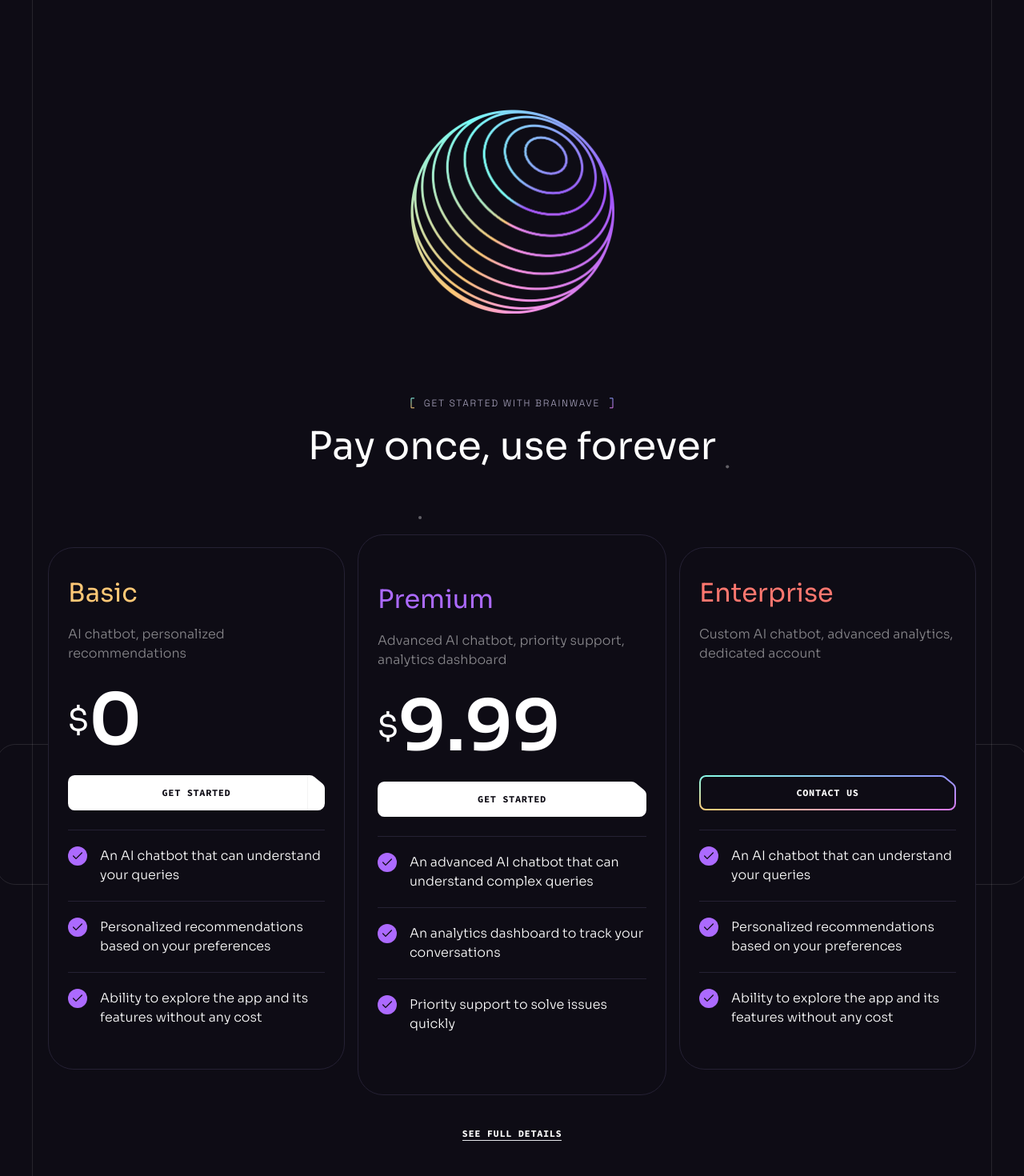
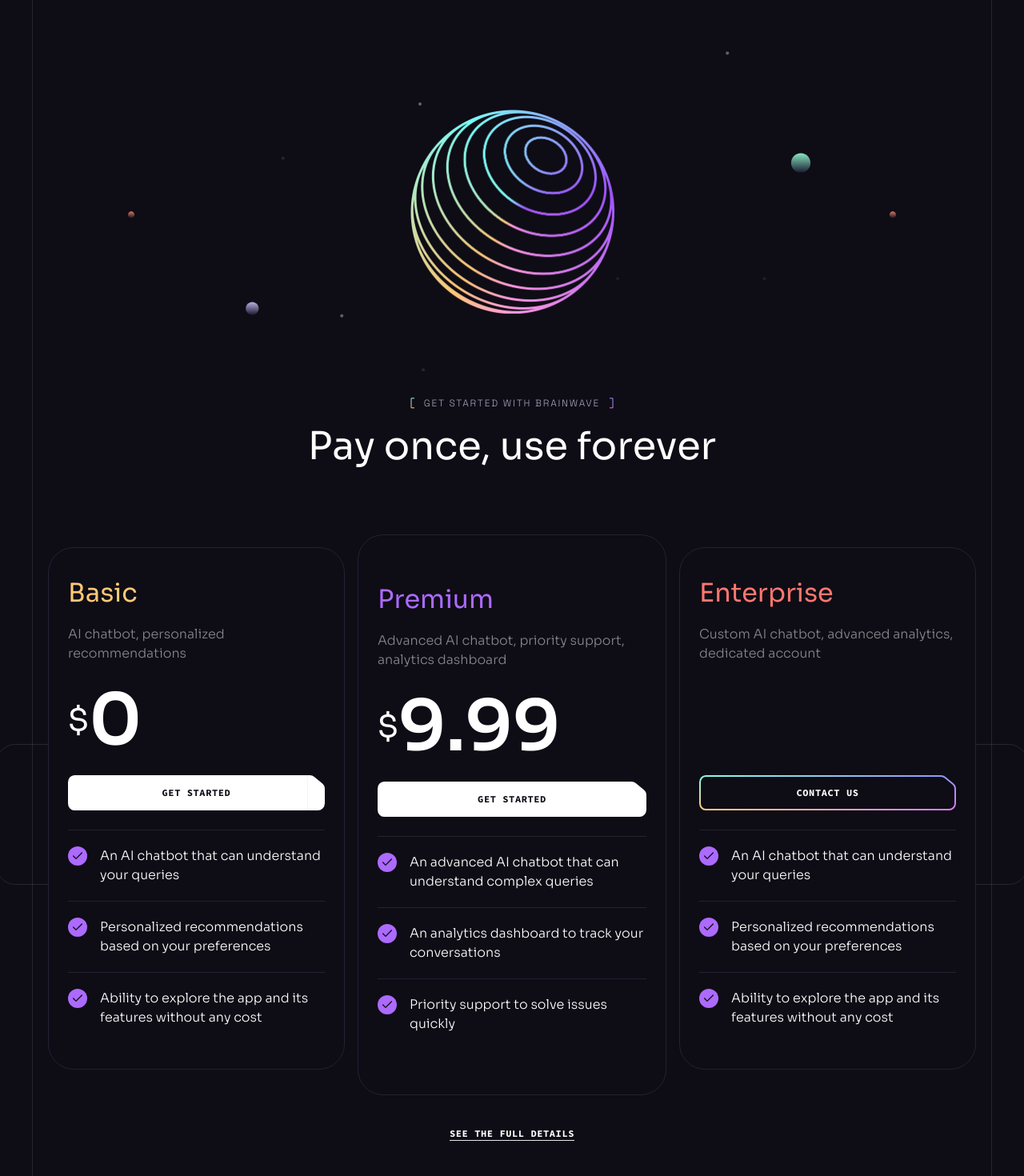
Before and after one commit to gpsimi/brainwave, a React (Vite) app: page / in a window 1280 px wide. Shown: the part 5720-7190 px from the top of the page at 80% size. Built offline with nearby package versions, Linux system fonts and the light colour scheme.

Commit message:
Update Pricing.jsx

```diff
--- a/src/components/Pricing.jsx
+++ b/src/components/Pricing.jsx
@@ -1,15 +1,14 @@
-import { smallSphere, stars } from "../assets"
-import Heading from "./Heading"
-import PricingList from "./PricingList"
-import Section from "./Section"
-import { LeftLine, RightLine } from "./design/Pricing"
-
+import Section from "./Section";
+import { smallSphere, stars } from "../assets";
+import Heading from "./Heading";
+import PricingList from "./PricingList";
+import { LeftLine, RightLine } from "./design/Pricing";
 
 const Pricing = () => {
   return (
     <Section className="overflow-hidden" id="pricing">
       <div className="container relative z-2">
-                <div className="hidden justify-center mb-[6.5rem] lg:flex">
+        <div className="hidden relative justify-center mb-[6.5rem] lg:flex">
           <img
             src={smallSphere}
             className="relative z-1"
@@ -23,16 +22,15 @@
               className="w-full"
               width={950}
               height={400}
-                            alt="Star"
+              alt="Stars"
             />
           </div>
         </div>
 
         <Heading
-                    tag="Get Started with Brainwave"
+          tag="Get started with Brainwave"
           title="Pay once, use forever"
         />
-
 
         <div className="relative">
           <PricingList />
@@ -42,16 +40,15 @@
 
         <div className="flex justify-center mt-10">
           <a
+            className="text-xs font-code font-bold tracking-wider uppercase border-b"
             href="/pricing"
-                        className="text-xs font-code font-bold tracking-wider uppercase border-b"
           >
-                        See full details
+            See the full details
           </a>
         </div>
       </div>
     </Section>
+  );
+};
 
-    )
-}
-
-export default Pricing
+export default Pricing;
```
Lines whose indentation alone changed are shown as unchanged.
